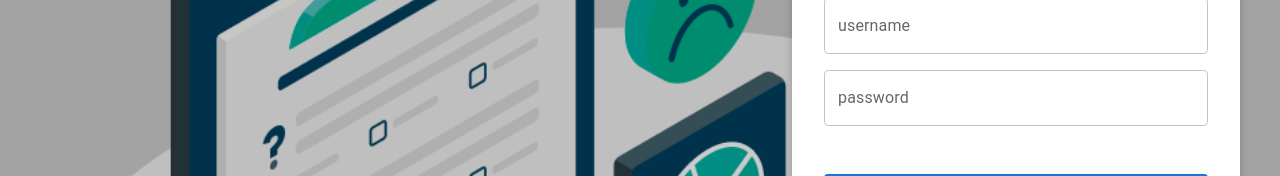
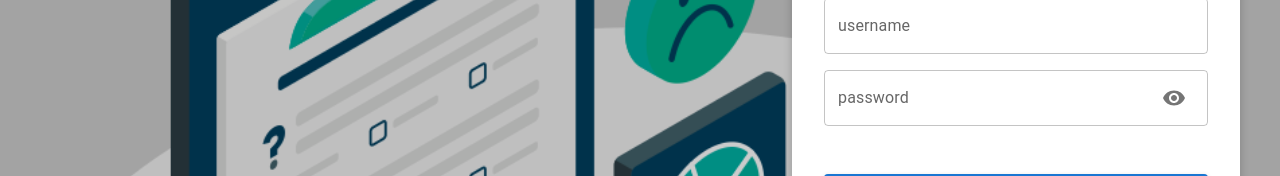
Before and after one commit to as-msys/csatpreview, a Next.js app in the folder fetool/: page / in a window 1280 px wide. Shown: the part 232-408 px from the top of the page. Built offline with nearby package versions, Linux system fonts and the light colour scheme; no server answers.

Commit message:
Login page altered

```diff
--- a/fetool/components/Login.js
+++ b/fetool/components/Login.js
@@ -1,4 +1,8 @@
 import { Button, Stack, TextField } from "@mui/material";
+import IconButton from "@mui/material/IconButton";
+import InputAdornment from "@mui/material/InputAdornment";
+import VisibilityOffIcon from "@mui/icons-material/VisibilityOff";
+import VisibilityIcon from "@mui/icons-material/Visibility";
 import { Box } from "@mui/system";
 import React, { useState } from "react";
 import axios from "axios";
@@ -6,13 +10,17 @@
 import { setCookie } from "nookies";
 import { toast } from "react-toastify";
 
-
 const Login = () => {
-  const {API_URL} = process.env
+  const { API_URL } = process.env;
   const [formData, setFormData] = useState({
     username: "",
     password: "",
   });
+  const [showPassword, setShowPassword] = useState(false);
+
+  const handleClickShowPassword = () => {
+    setShowPassword((prevState) => !prevState);
+  };
 
   const handleLogin = async () => {
     await axios
@@ -27,19 +35,17 @@
           maxAge: 30 * 24 * 60 * 60,
           path: "/",
         });
-
+        //To clear the data after storing it in database
+        setFormData({
+          username: "",
+          password: "",
+        });
 
         Router.push("/clients");
       })
       .catch((error) => {
         // Handle error.
         toast.error(error.response.data.error.message);
-
-      });
-      //To clear the data after storing it in database
-      setFormData({
-        username: "",
-        password: "",
       });
   };
 
@@ -64,9 +70,11 @@
           placeholder="Enter Username"
           fullWidth
         />
+
         <TextField
           id="password"
           label="password"
+          type={showPassword ? "text" : "password"}
           variant="outlined"
           title="password"
           name="password"
@@ -74,6 +82,18 @@
           value={formData.password}
           placeholder="Enter a password"
           fullWidth
+          InputProps={{
+            endAdornment: (
+              <InputAdornment position="end">
+                <IconButton
+                  aria-label="toggle password visibility"
+                  onClick={handleClickShowPassword}
+                >
+                  {showPassword ? <VisibilityOffIcon /> : <VisibilityIcon />}
+                </IconButton>
+              </InputAdornment>
+            ),
+          }}
         />
 
         <Button
--- a/fetool/package.json
+++ b/fetool/package.json
@@ -11,6 +11,7 @@
   "dependencies": {
     "@emotion/react": "^11.10.5",
     "@emotion/styled": "^11.10.5",
+    "@mui/icons-material": "^5.10.9",
     "@mui/material": "^5.10.12",
     "axios": "^1.1.3",
     "babel": "^6.23.0",
```
Also changed, not shown: 2 other files (tests, documents, lock files or other folders).
